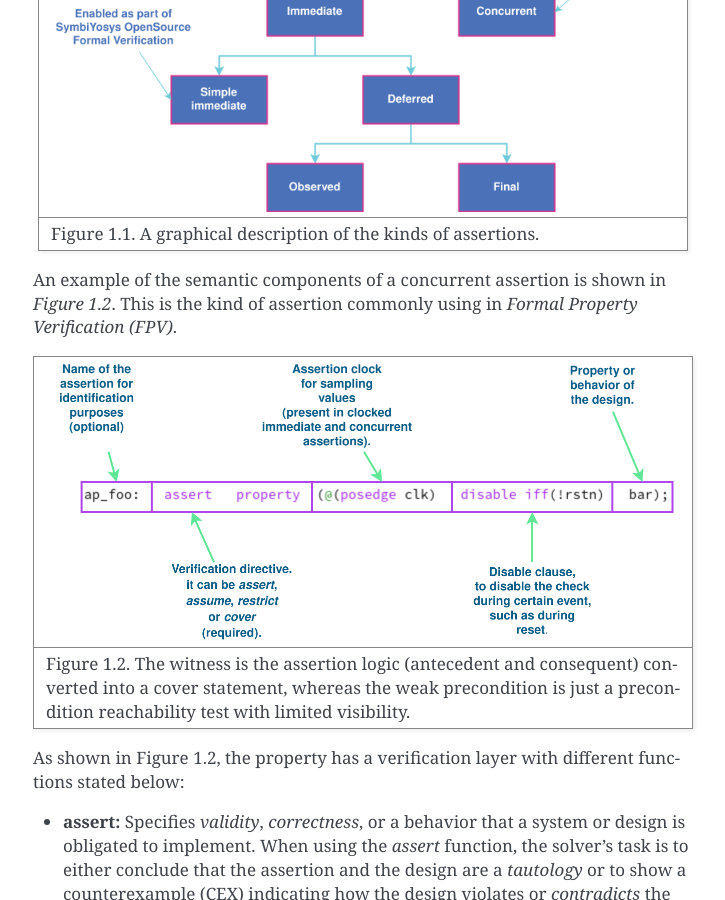
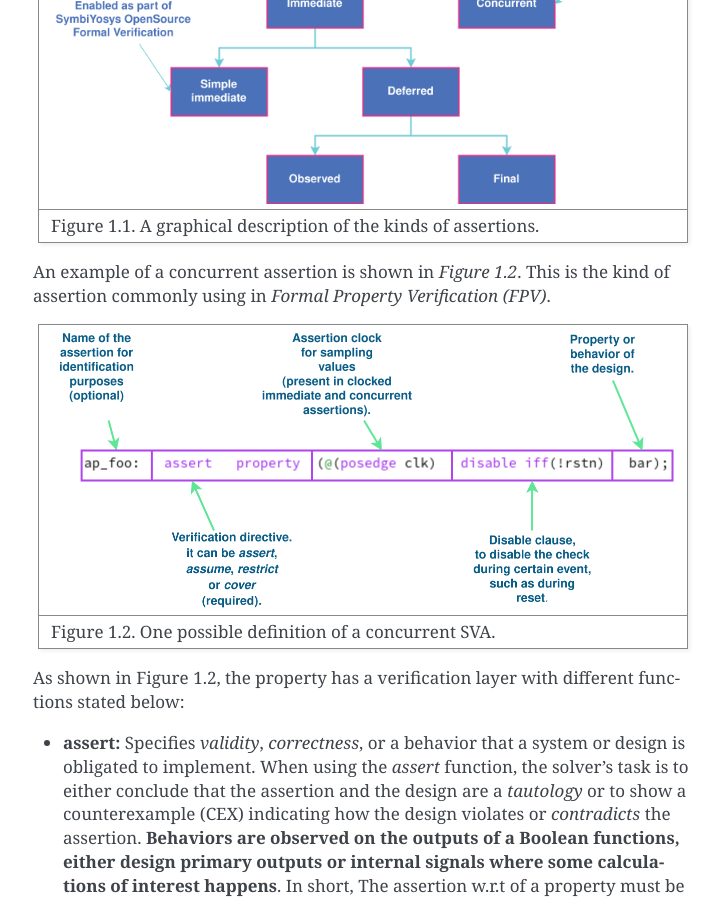
Before and after one commit to YosysHQ-Docs/AppNote-109, a Sphinx documentation site: the page built from docs/source/index.rst, in a window 1280 px wide and 900 px high, scrolled down 2832 px. Shown: the whole window, without its empty margins (387-1112 px from the left). Built offline with Sphinx 7.4.7, drawn with Linux system fonts in a browser that asks for light colours.

Commit message:
restructuring

```diff
--- a/docs/source/index.rst
+++ b/docs/source/index.rst
@@ -64,7 +64,6 @@
     usage that *Accelera Formal Verification Technical Committee*
     started around 1998.
 
------------------------------------------
 Introduction to SVA
 -----------------------------------------
 *What is an assertion*\  [1]_\ *?* - From the P1800, an assertion
@@ -131,9 +130,9 @@
 +----------------------------------------------------------------------+
 
 
-An example of the semantic components of a concurrent assertion is shown
-in *Figure 1.2*. This is the kind of assertion commonly using in *Formal
-Property Verification (FPV)*.
+An example of a concurrent assertion is shown in *Figure 1.2*. This is
+the kind of assertion commonly using in *Formal Property Verification
+(FPV)*.
 
 +----------------------------------------------------------------------+
 | .. image:: media/assertion_struct.png                                |
@@ -141,10 +140,7 @@
 |    :height: 2.93in                                                   |
 |    :align: center                                                    |
 +======================================================================+
-| Figure 1.2. The witness is the assertion logic (antecedent and       |
-| consequent) converted into a cover statement, whereas the weak       |
-| precondition is just a precondition reachability test with limited   |
-| visibility.                                                          |
+| Figure 1.2. One possible definition of a concurrent SVA.             |
 +----------------------------------------------------------------------+
 
 As shown in Figure 1.2, the property has a verification layer with different
@@ -184,10 +180,11 @@
   if an assumption had been used, the simulator would have failed because it cannot be
   guaranteed that certain opcode is the only one applied to the design.
 
----------------
+===============
 Assertion Types
----------------
+===============
 
+--------------------
 Immediate Assertions
 --------------------
 Immediate assertions are pure combinatorial elements that do not allow for temporal domain
@@ -214,13 +211,14 @@
 types. An immediate assertion is evaluated as soon as the statement is
 reached, whereas the concurrent assertion can span over time.
 
-
+---------------------
 Concurrent Assertions
 ---------------------
 
 
+===============
 Clock and Reset
----------------
+===============
 
 The default clock event for a sequential property can be defined using
 the keyword **default clocking** and serves as the leading clock for all
@@ -255,6 +253,7 @@
 | Figure N. Usage of default clocking and default reset                |
 +----------------------------------------------------------------------+
 
+=======================
 SystemVerilog Sequences
 =======================
 
```
